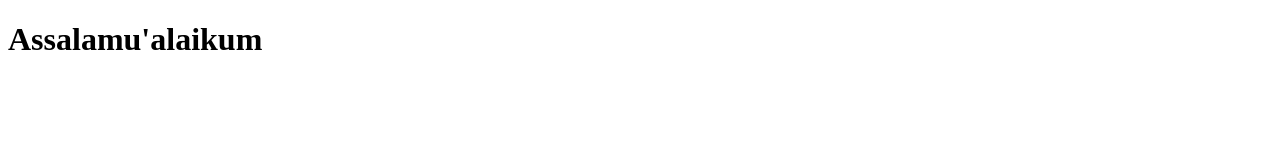
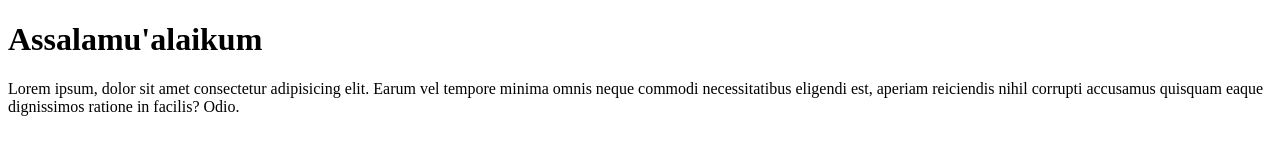
Before and after one commit to codebyfauzan/git-test, a plain HTML site: page index.html in a window 1280 px wide. Drawn offline with Linux system fonts and the light colour scheme.

Commit message:
menambahkan paragraf

```diff
--- a/index.html
+++ b/index.html
@@ -7,5 +7,6 @@
 </head>
 <body>
     <h1>Assalamu'alaikum</h1>
+    <p>Lorem ipsum, dolor sit amet consectetur adipisicing elit. Earum vel tempore minima omnis neque commodi necessitatibus eligendi est, aperiam reiciendis nihil corrupti accusamus quisquam eaque dignissimos ratione in facilis? Odio.</p>
 </body>
 </html>
```
